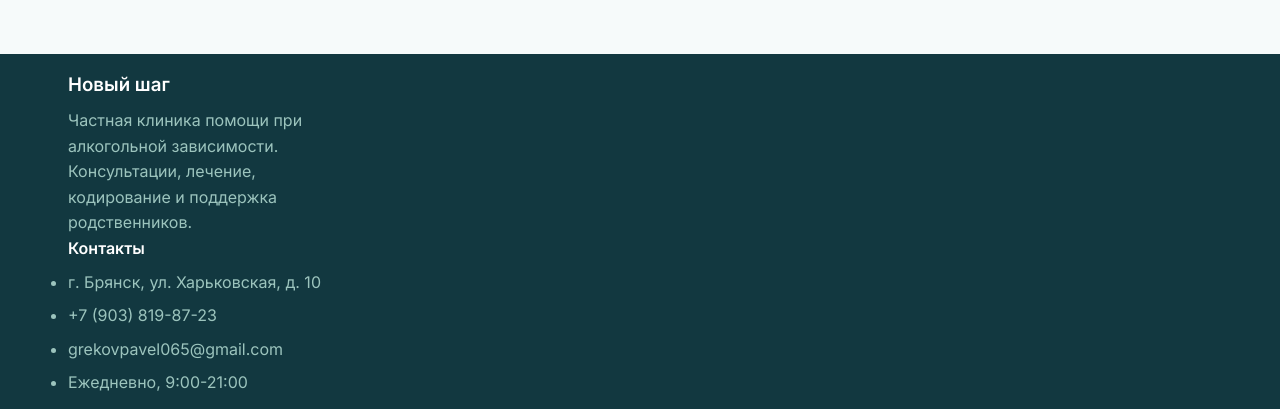
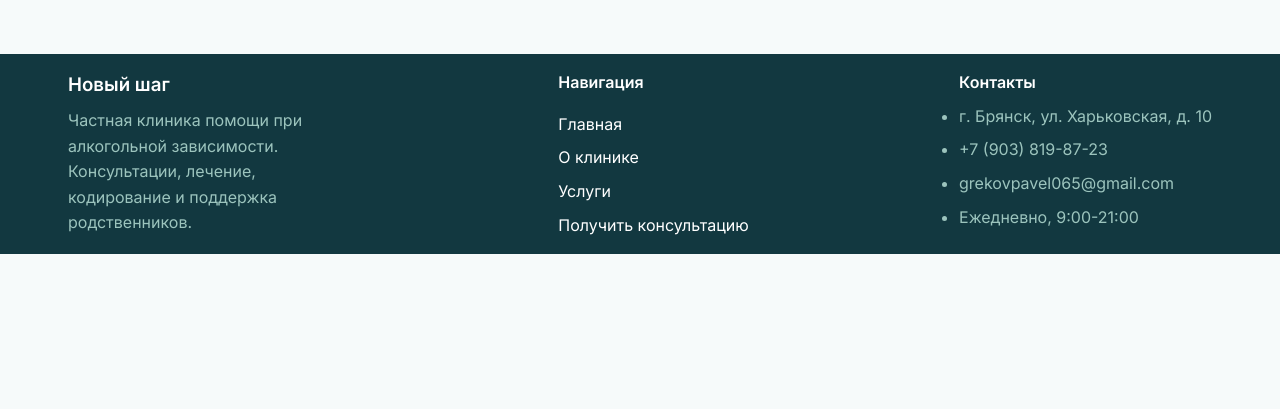
Before and after one commit to grekovpavel019/narcology, a React (Vite) app: page / in a window 1280 px wide. Shown: the part 2920-3329 px from the top of the page. After the commit the page ends 3174 px from the top, so only its background shows below. Built offline with nearby package versions, Linux system fonts and the light colour scheme.

Commit message:
feature: complete footer

```diff
--- a/src/App/styles/global.scss
+++ b/src/App/styles/global.scss
@@ -80,3 +80,14 @@ h2 {
         color: var(--color-text-primary);
     }
 }
+
+.inlineButton {
+    color: inherit;
+    cursor: pointer;
+
+    transition: opacity .25s linear;
+
+    &:hover {
+        opacity: .85;
+    }
+}
--- a/src/sections/Benefits/Benefits.module.scss
+++ b/src/sections/Benefits/Benefits.module.scss
@@ -12,8 +12,12 @@
     margin-top: 48px;
 
     display: grid;
-    grid-template-columns: repeat(4, 1fr);
+    grid-template-columns: repeat(auto-fit, minmax(250px, 1fr));
     gap: 20px;
+
+    & h3 {
+        overflow-wrap: break-word;
+    }
 }
 
 .card {
--- a/src/sections/Footer/Footer.module.scss
+++ b/src/sections/Footer/Footer.module.scss
@@ -8,16 +8,13 @@
 }
 
 .footerInline {
+    display: flex;
+    justify-content: space-between;
+    gap: 10px;
+
     & h3, h4 {
         color: var(--color-surface);
         margin-bottom: 8px;
-    }
-
-    & ul {
-        list-style: disc;
-        display: flex;
-        flex-direction: column;
-        gap: 8px;
     }
 
     & p, li {
@@ -28,3 +25,20 @@
 .desc {
     max-width: 280px;
 }
+
+.nav {
+    display: flex;
+    flex-direction: column;
+    gap: 8px;
+
+    color: var(--color-surface);
+}
+
+.contacts {
+    & ul {
+        list-style: disc;
+        display: flex;
+        flex-direction: column;
+        gap: 8px;
+    }
+}
--- a/src/sections/Footer/Footer.tsx
+++ b/src/sections/Footer/Footer.tsx
@@ -1,4 +1,6 @@
 import React, { type FC } from "react";
+
+import LinkButton from "@/shared/components/LinkButton";
 
 import styles from "./Footer.module.scss";
 
@@ -11,7 +13,15 @@ const Footer: FC = (): React.JSX.Element => {
                     <p className={styles.desc}>Частная клиника помощи при алкогольной зависимости. Консультации, лечение, кодирование и поддержка родственников.</p>
                 </div>
 
-                <div>
+                <div className={styles.nav}>
+                    <h4>Навигация</h4>
+                    <LinkButton variant="inlineButton">Главная</LinkButton>
+                    <LinkButton variant="inlineButton">О клинике</LinkButton>
+                    <LinkButton variant="inlineButton">Услуги</LinkButton>
+                    <LinkButton variant="inlineButton">Получить консультацию</LinkButton>
+                </div>
+
+                <div className={styles.contacts}>
                     <h4>Контакты</h4>
                     <ul>
                         <li>г. Брянск, ул. Харьковская, д. 10</li>
--- a/src/sections/Services/Services.module.scss
+++ b/src/sections/Services/Services.module.scss
@@ -17,7 +17,7 @@
     margin-top: 28px;
 
     display: grid;
-    grid-template-columns: repeat(2, 1fr);
+    grid-template-columns: repeat(auto-fit, minmax(400px, 1fr));
     gap: 20px;
 }
 
--- a/src/shared/types/Button.ts
+++ b/src/shared/types/Button.ts
@@ -1,4 +1,4 @@
 export type Button = {
-    variant: "primaryButton" | "secondaryButton" | "navLinkButton";
+    variant: "primaryButton" | "secondaryButton" | "navLinkButton" | "inlineButton";
     children: string;
 }
```
